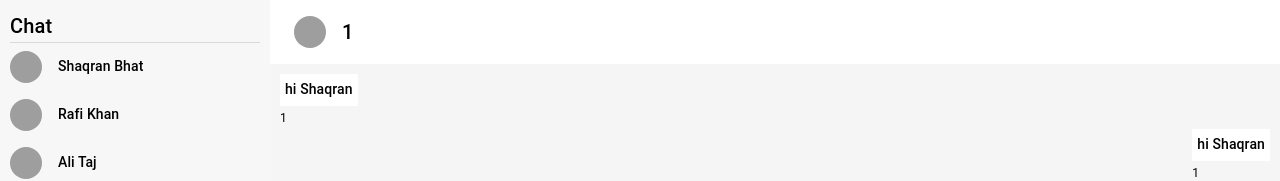
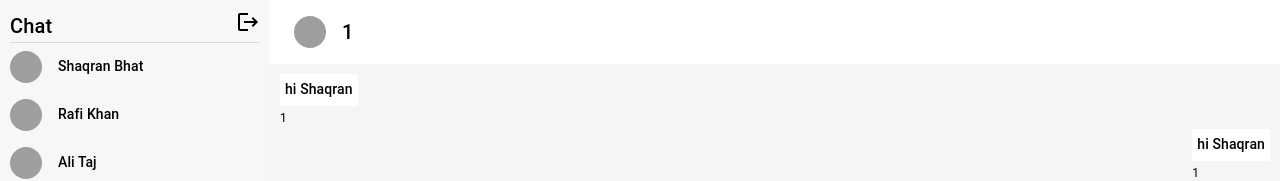
Before and after one commit to bhatshakran/graphqlchatapp, a React (Create React App) app in the folder client/: page /1/1 in a window 1280 px wide. Shown: the top 181 px of the page. Built offline with nearby package versions, Linux system fonts and the light colour scheme; grey boxes are pictures that could not be loaded.

Commit message:
Completed sidebar ui

```diff
--- a/client/package.json
+++ b/client/package.json
@@ -5,6 +5,7 @@
   "dependencies": {
     "@emotion/react": "^11.9.0",
     "@emotion/styled": "^11.8.1",
+    "@mui/icons-material": "^5.8.3",
     "@mui/material": "^5.8.3",
     "@testing-library/jest-dom": "^5.16.4",
     "@testing-library/react": "^13.3.0",
--- a/client/src/components/Sidebar.js
+++ b/client/src/components/Sidebar.js
@@ -1,6 +1,7 @@
 import React from "react";
-import { Box, Divider, Typography } from "@mui/material";
+import { Box, Divider, Stack, Typography } from "@mui/material";
 import UserCard from "./UserCard";
+import LogoutIcon from "@mui/icons-material/Logout";
 
 const Sidebar = () => {
   const users = [
@@ -11,7 +12,11 @@
 
   return (
     <Box backgroundColor="#f7f7f7" height="100vh" width="250px" padding="10px">
-      <Typography variant="h6">Chat</Typography>
+      <Stack direction="row" justifyContent="space-between">
+        <Typography variant="h6">Chat</Typography>
+        <LogoutIcon />
+      </Stack>
+
       <Divider />
       {users.map((user) => {
         return <UserCard key={user.id} item={user} />;
```
Also changed, not shown: 1 other file (tests, documents, lock files or other folders).
